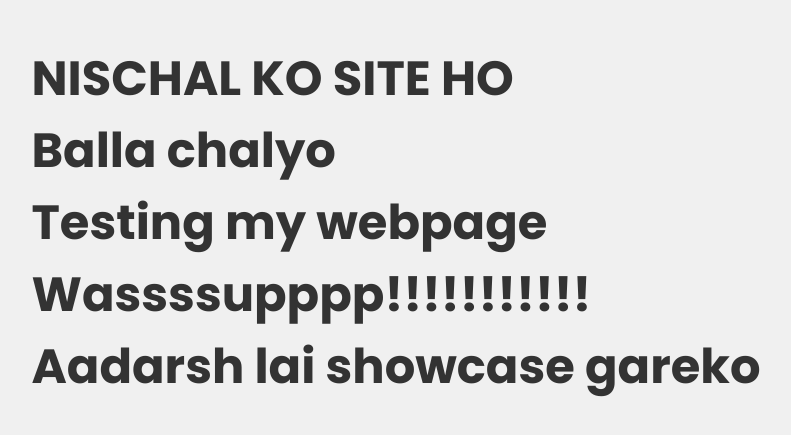
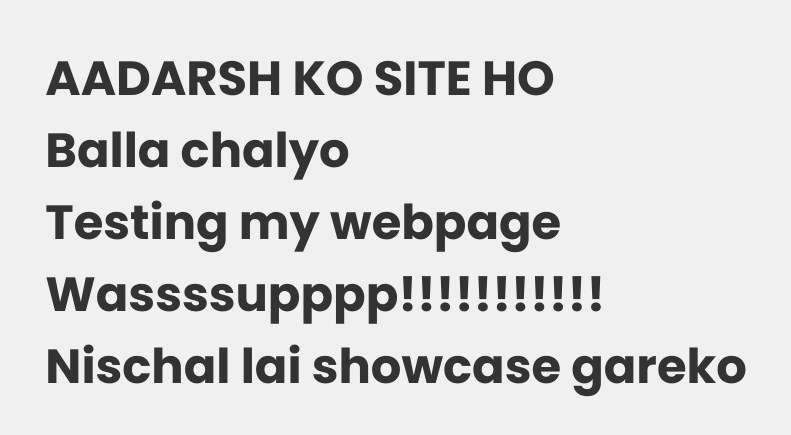
Before and after one commit to AadarshTmng/AadarshTmng.github.io, a plain HTML site: page index.html in a window 1280 px wide. Shown: the part 177-612 px from the top of the page, without its empty margins (244-1035 px from the left). Drawn offline with Linux system fonts and the light colour scheme.

Commit message:
Update index.html

```diff
--- a/index.html
+++ b/index.html
@@ -29,14 +29,14 @@
 </head>
 <body>
     <div class="text-container">
-        NISCHAL KO SITE HO
+        AADARSH KO SITE HO
         <br>
         Balla chalyo
         <br>
         Testing my webpage
         <br>
         Wassssupppp!!!!!!!!!!!<br>
-        Aadarsh lai showcase gareko
+        Nischal lai showcase gareko
     </div>
 </body>
 </html>
```
